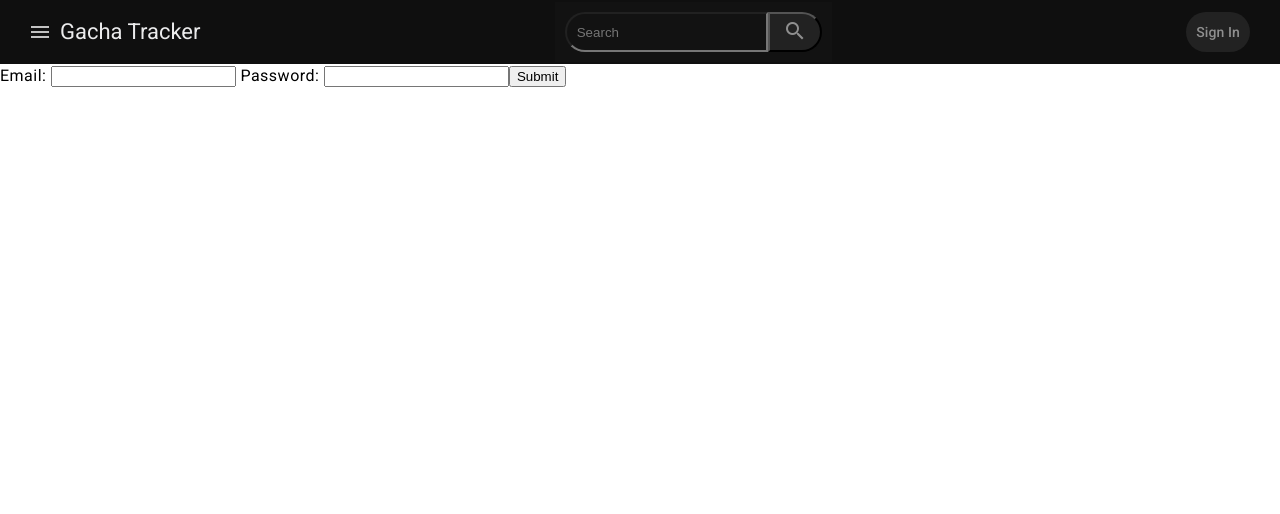
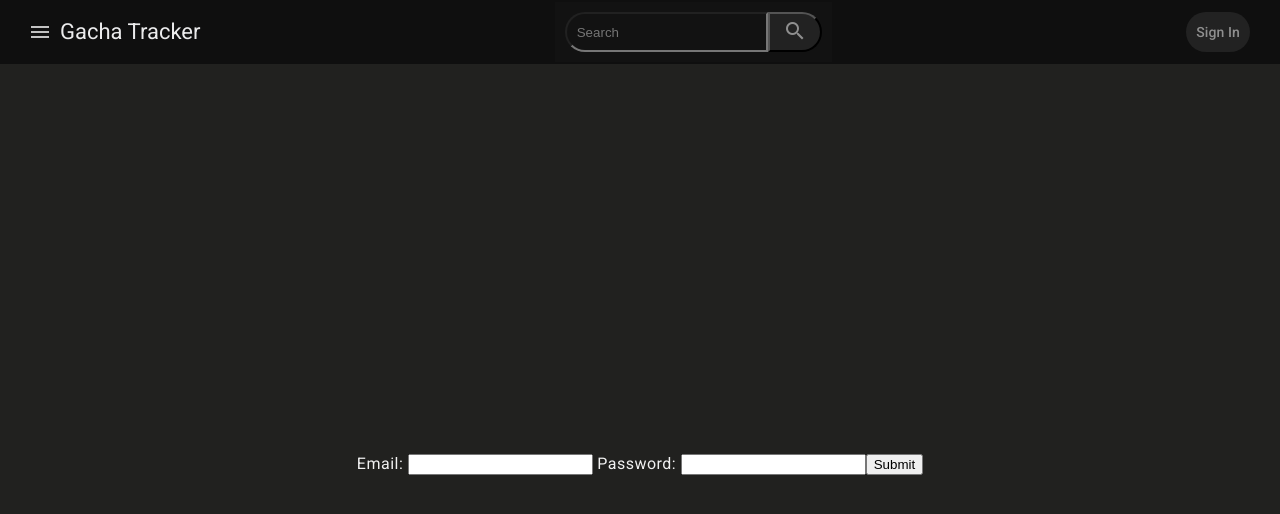
Before and after one commit to ZapboltIsEpic/gacha_tracker, an Angular app in the folder client/: page /signin in a window 1280 px wide. Shown: the top 514 px of the page. Built offline with nearby package versions, Linux system fonts and the light colour scheme.

Commit message:
added appropriate colors for website

```diff
--- /dev/null
+++ b/client/src/app/homepage/homepage.component.css
@@ -0,0 +1,8 @@
+.homepage {
+    color: #f1f1f1;
+    display: flex;
+    justify-content: center;
+    align-items: center;
+    height: 100vh;
+    background-color: #21211f;
+}
--- a/client/src/app/homepage/homepage.component.ts
+++ b/client/src/app/homepage/homepage.component.ts
@@ -5,6 +5,7 @@ import { Component } from '@angular/core';
   standalone: true,
   imports: [],
   template: `
+    <div class="homepage">
       <h1>Welcome to {{title}}!</h1>
       <span>
         @for (game of games; track game.id) {
@@ -14,8 +15,9 @@ import { Component } from '@angular/core';
           </div>
         }
       </span>
+    </div>
   `,
-  styles: ``
+  styleUrls: ['homepage.component.css']
 })
 export class HomepageComponent {
   title = 'Gacha Tracker';
--- /dev/null
+++ b/client/src/app/signinpage/signinpage.component.css
@@ -0,0 +1,8 @@
+.signinpage {
+    color: #f1f1f1;
+    display: flex;
+    justify-content: center;
+    align-items: center;
+    height: 100vh;
+    background-color: #21211f;
+}
--- a/client/src/app/signinpage/signinpage.component.ts
+++ b/client/src/app/signinpage/signinpage.component.ts
@@ -8,6 +8,7 @@ import { Injectable } from '@angular/core';
   standalone: true,
   imports: [ReactiveFormsModule],
   template: `
+    <div class="signinpage">
       <form [formGroup]="applyForm" (ngSubmit)="onSubmit()">
         <label>
           Email:
@@ -17,10 +18,11 @@ import { Injectable } from '@angular/core';
           Password:
           <input id="password" type="password" formControlName="password">
         </label>
-      <button type="submit">Submit</button>
+        <button mat-button type="submit">Submit</button>
       </form>
+    </div>
   `,
-  styles: ``
+  styleUrls: ['signinpage.component.css']
 })
 export class SigninpageComponent {
   // @Injectable({
```
Lines whose indentation alone changed are shown as unchanged.
